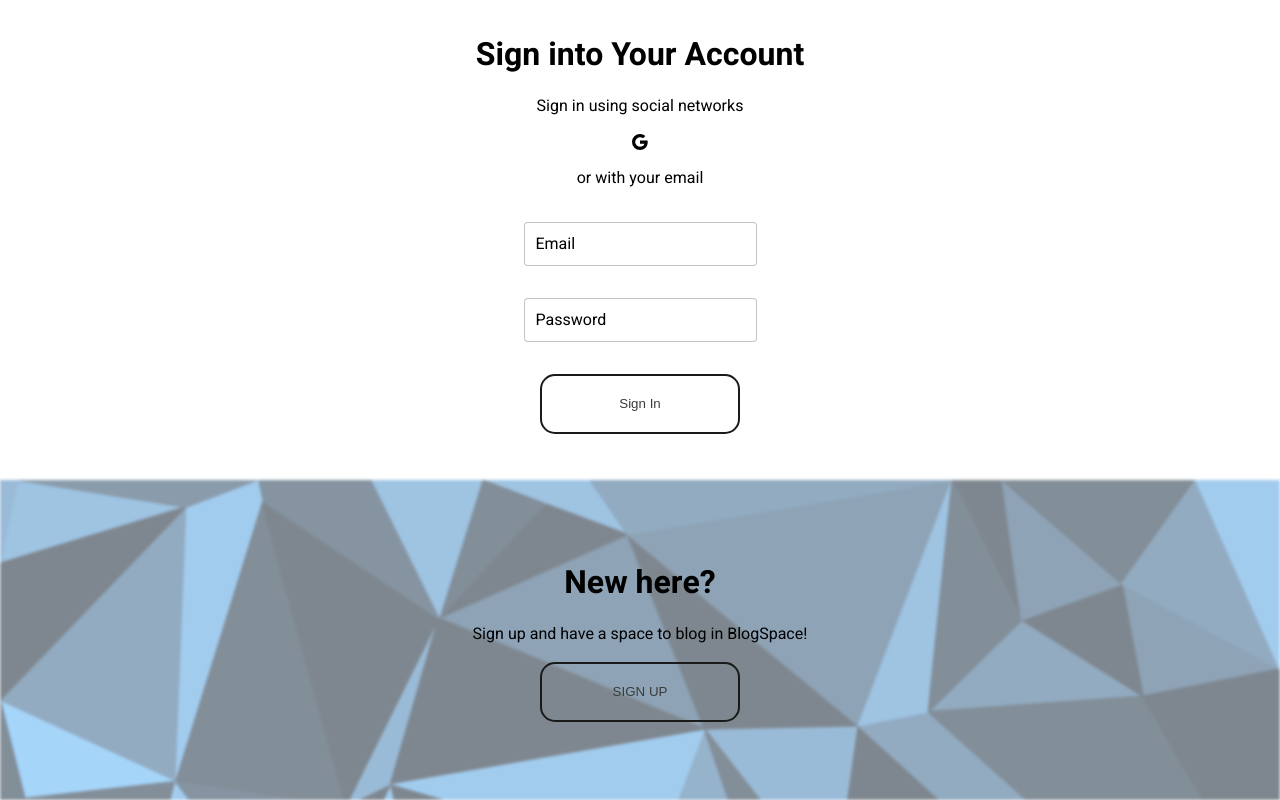
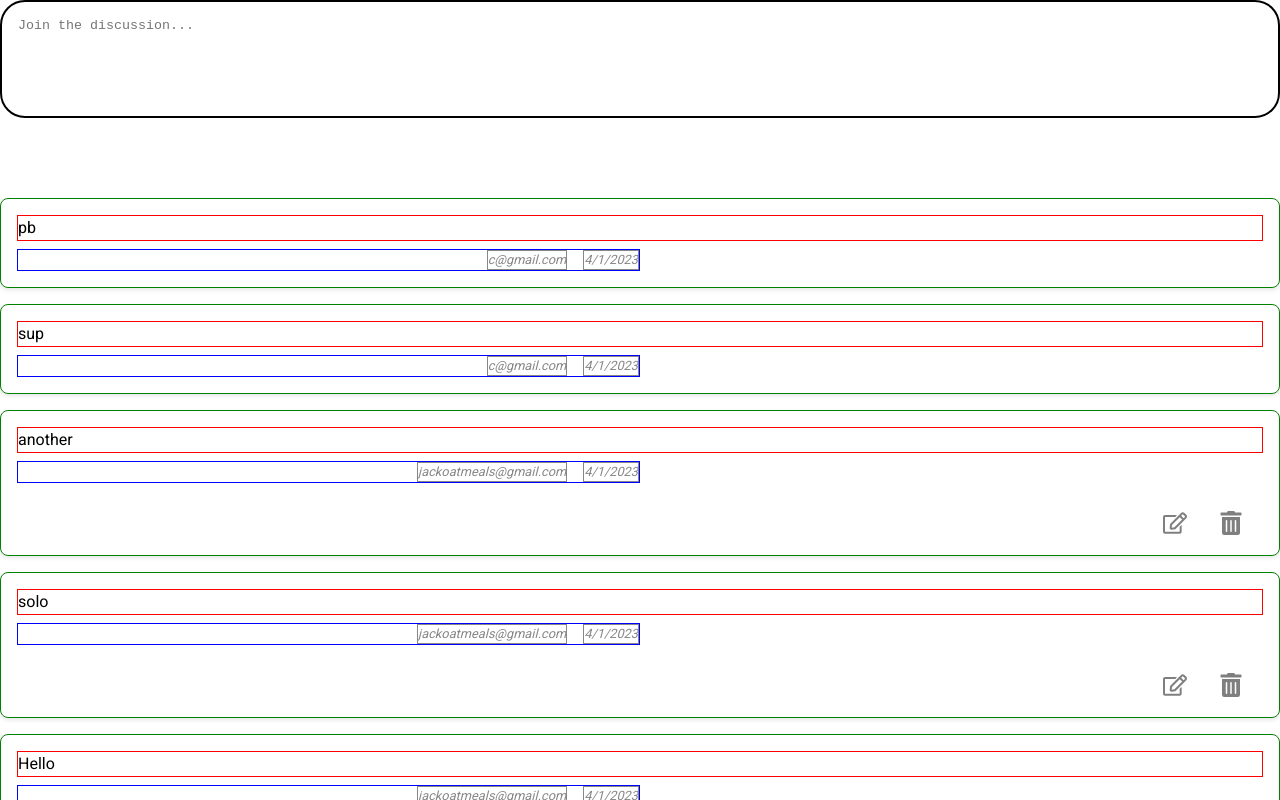
Before and after one commit to OatsProgramming/blog-space, a Next.js app: page / in a window 1280 px wide. Built offline with nearby package versions, Linux system fonts and the light colour scheme; no server answers.

Commit message:
temp comment box design

```diff
--- a/app/components/commenting/Comment.tsx
+++ b/app/components/commenting/Comment.tsx
@@ -6,9 +6,9 @@ export default function CommentComponent({ comment }: {
     return (
         <>
             <div className={styles['commentBody']}>
-                <p style={{ whiteSpace: 'pre-wrap' }}>
+                <div style={{ whiteSpace: 'pre-wrap' }}>
                     {comment.body}
-                </p>
+                </div>
             </div>
             <div className={styles['commentMeta']}>
                 <i>{comment.userEmail}</i>
--- a/app/components/commenting/CommentSection.tsx
+++ b/app/components/commenting/CommentSection.tsx
@@ -6,11 +6,14 @@ import quickSortByTime from "@/app/lib/quickSort"
 import { url } from "@/app/lib/tempURL"
 import useSWR from "swr"
 import LoadingCircle from "../loading/LoadingCircle"
+import { comments } from "@/toyData/commentData"
 
 export default function CommentsSection({ postId }: {
     postId: string
 }) {
-    const { data: comments, error, isLoading, mutate } = useSWR(`${url}/api/comments?postId=${postId}`, getComments)
+    // const { data: comments, error, isLoading, mutate } = useSWR(`${url}/api/comments?postId=${postId}`, getComments)
+    const [isLoading, error] = [false, false]
+    const mutate = () => console.log('hello')
     let commentsSection: JSX.Element;
     if (isLoading) {
         commentsSection = <LoadingCircle />
--- a/app/components/commenting/EditComment.tsx
+++ b/app/components/commenting/EditComment.tsx
@@ -4,6 +4,9 @@ import { comments } from "@/toyData/commentData"
 import { useState } from "react"
 import { KeyedMutator } from "swr/_internal"
 import styles from '@/app/components/css/comment.module.css'
+import { FaTrashAlt, FaRegEdit } from 'react-icons/fa'
+import { MdOutlineCancel } from 'react-icons/md'
+import { TbSend } from 'react-icons/tb'
 
 export default function EditComment({ children, comment, mutate }: {
     children: React.ReactNode,
@@ -50,43 +53,44 @@ export default function EditComment({ children, comment, mutate }: {
     return (
         <div className={styles['comment']}>
             {isEditing ? (
-                <>
+                <div className="textFieldContainer" style={{
+                    marginBottom: '-10px'
+                }}>
                     <textarea
+                        className="textFieldItem"
+                        autoFocus
                         placeholder={comment.body}
                         onChange={(e) => setNewContent(e.target.value)}
                     />
-                </>
+                </div>
             ) : (
                 <>
                     {children}
                 </>
             )}
-            {comment.userEmail == auth.currentUser?.email && (
-                <span>
-                    <button onClick={() => {
-
-                        handleEdit()
+            {/* Change back to auth.currentUser?.uid later */}
+            {comment.userEmail == "jackoatmeals@gmail.com" && (
+                <div style={{
+                    paddingTop: '1.5rem',
+                    paddingRight: '1rem',
+                    // border: '1px solid',
+                    display: 'flex',
+                    justifyContent: 'flex-end',
+                    gap: '1.5rem'
+                }}>
+                    <div
+                        className={styles['clickable']}
+                        onClick={handleEdit}>
+                        {isEditing ? <TbSend className="icon" /> : <FaRegEdit className="icon"/>}
+                    </div>
+                    <div
+                        className={styles['clickable']}
+                        onClick={() => {
+                            isEditing ? setIsEditing(false) : handleDelete()
                     }}>
-                        {isEditing ? (
-                            // Save Icon
-                            <svg xmlns="http://www.w3.org/2000/svg" width="16" height="16" fill="currentColor">
-                                <path d="M2 1a1 1 0 0 0-1 1v12a1 1 0 0 0 1 1h12a1 1 0 0 0 1-1V2a1 1 0 0 0-1-1H9.5a1 1 0 0 0-1 1v7.293l2.646-2.647a.5.5 0 0 1 .708.708l-3.5 3.5a.5.5 0 0 1-.708 0l-3.5-3.5a.5.5 0 1 1 .708-.708L7.5 9.293V2a2 2 0 0 1 2-2H14a2 2 0 0 1 2 2v12a2 2 0 0 1-2 2H2a2 2 0 0 1-2-2V2a2 2 0 0 1 2-2h2.5a.5.5 0 0 1 0 1H2z" />
-                            </svg>
-                        ) : (
-                            // Edit Icon
-                            <svg xmlns="http://www.w3.org/2000/svg" width="16" height="16" fill="currentColor">
-                                <path d="M15.502 1.94a.5.5 0 0 1 0 .706L14.459 3.69l-2-2L13.502.646a.5.5 0 0 1 .707 0l1.293 1.293zm-1.75 2.456-2-2L4.939 9.21a.5.5 0 0 0-.121.196l-.805 2.414a.25.25 0 0 0 .316.316l2.414-.805a.5.5 0 0 0 .196-.12l6.813-6.814z" />
-                                <path fill-rule="evenodd" d="M1 13.5A1.5 1.5 0 0 0 2.5 15h11a1.5 1.5 0 0 0 1.5-1.5v-6a.5.5 0 0 0-1 0v6a.5.5 0 0 1-.5.5h-11a.5.5 0 0 1-.5-.5v-11a.5.5 0 0 1 .5-.5H9a.5.5 0 0 0 0-1H2.5A1.5 1.5 0 0 0 1 2.5v11z" />
-                            </svg>
-                        )}
-                    </button>
-                    <button onClick={handleDelete}>
-                        {/* Delete icon */}
-                        <svg xmlns="http://www.w3.org/2000/svg" width="16" height="16" fill="currentColor">
-                            <path d="M2 0a2 2 0 0 0-2 2v12a2 2 0 0 0 2 2h12a2 2 0 0 0 2-2V2a2 2 0 0 0-2-2H2zm3.354 4.646L8 7.293l2.646-2.647a.5.5 0 0 1 .708.708L8.707 8l2.647 2.646a.5.5 0 0 1-.708.708L8 8.707l-2.646 2.647a.5.5 0 0 1-.708-.708L7.293 8 4.646 5.354a.5.5 0 1 1 .708-.708z" />
-                        </svg>
-                    </button>
-                </span>
+                        {isEditing ? <MdOutlineCancel className="icon" /> : <FaTrashAlt className="icon"/>}
+                    </div>
+                </div>
             )}
         </div>
     )
--- a/app/components/css/comment.module.css
+++ b/app/components/css/comment.module.css
@@ -1,46 +1,47 @@
 .comment {
     display: flex;
     flex-direction: column;
-    justify-content: space-evenly;
-    padding: 16px;
+    padding: 1rem;
     border-radius: 8px;
     box-shadow: 0px 2px 4px rgba(0, 0, 0, 0.1);
-    margin-bottom: 16px;
+    margin-bottom: 1rem;
+    border: 1px solid green;
 }
 
 .commentBody {
     margin-bottom: 8px;
+    width: 100%;
+    border: 1px solid red
+}
+
+.commentBody div {
+    /* border: 1px solid orange; */
+    width: 100%;
 }
 
 .commentMeta {
     display: flex;
     flex-direction: row;
-    justify-content: space-between;
-    align-items: center;
-    font-size: 14px;
-    margin-top: auto;
+    justify-content: flex-end;
+    font-size: 0.8rem;
+    border: 1px solid blue;
+    width: 50%;
+    gap: 1rem;
 }
 
 .commentMeta i {
-    margin-right: 8px;
+    border: 1px solid;
 }
 
-@media (min-width: 768px) {
-    /* .comment {
-        flex-direction: row;
-    } */
+.clickable {
+    opacity: 0.5;
+    transform: scale(0.75);
+    transition: all 200ms ease;
+}
 
-    .commentBody {
-        margin-right: 16px;
-        margin-bottom: 0;
-        width: 60%;
-    }
-
-    .commentMeta {
-        font-size: 16px;
-        width: 40%;
-        margin-top: 0;
-    }
+.clickable:hover {
+    transform: scale(0.9);
+    opacity: 1;
 }
 
 @media (prefers-color-scheme: dark) {
--- a/app/page.tsx
+++ b/app/page.tsx
@@ -1,10 +1,14 @@
+'use client'
+
+import CommentsSection from './components/commenting/CommentSection'
 import SignInPageAnimation from './components/signIn/SignInPageAnimation'
 
 export default function SignIn() {
 
   return (
     <div>
-      <SignInPageAnimation />
+      {/* <SignInPageAnimation /> */}
+      <CommentsSection postId='123'/>
     </div>
   )
 }
```
